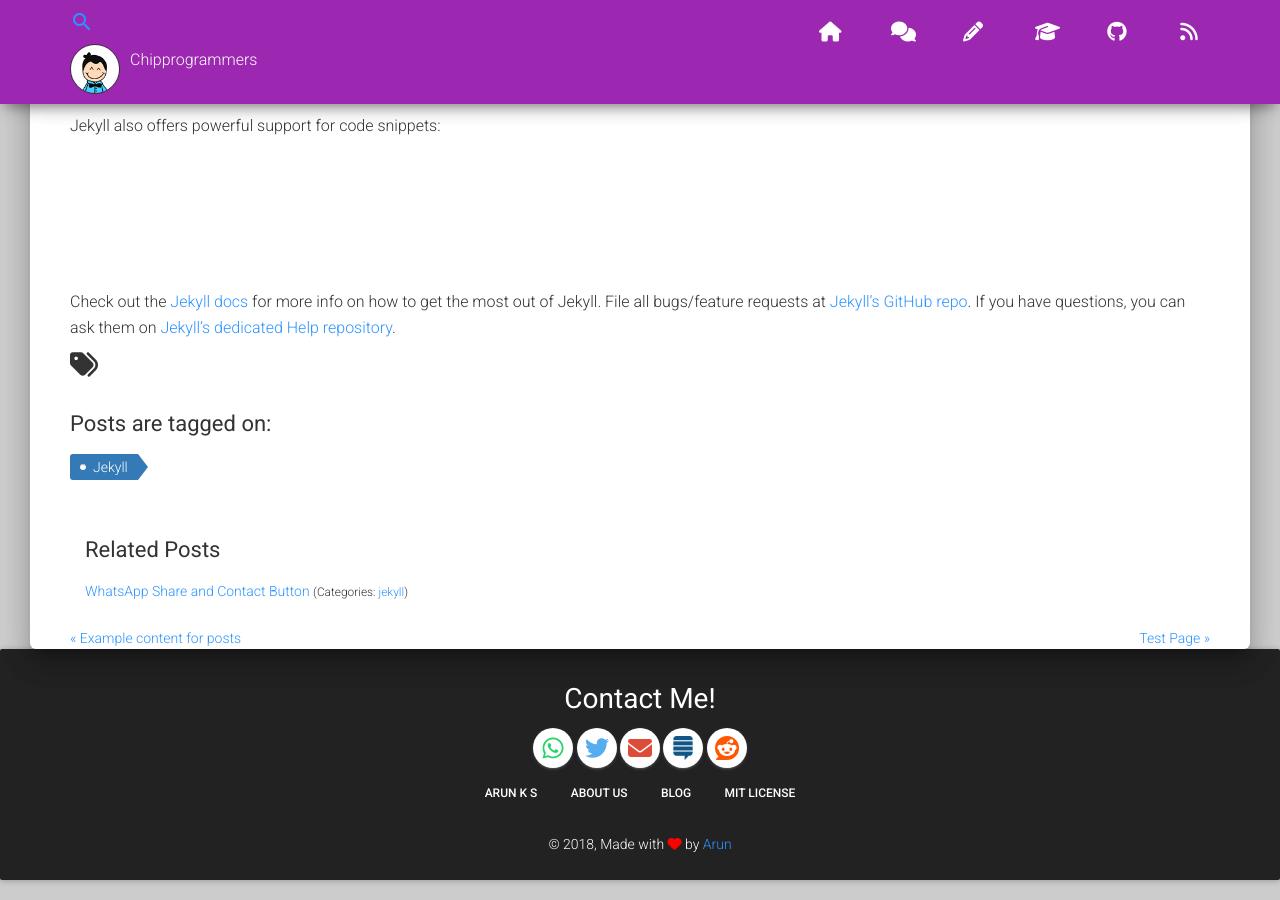
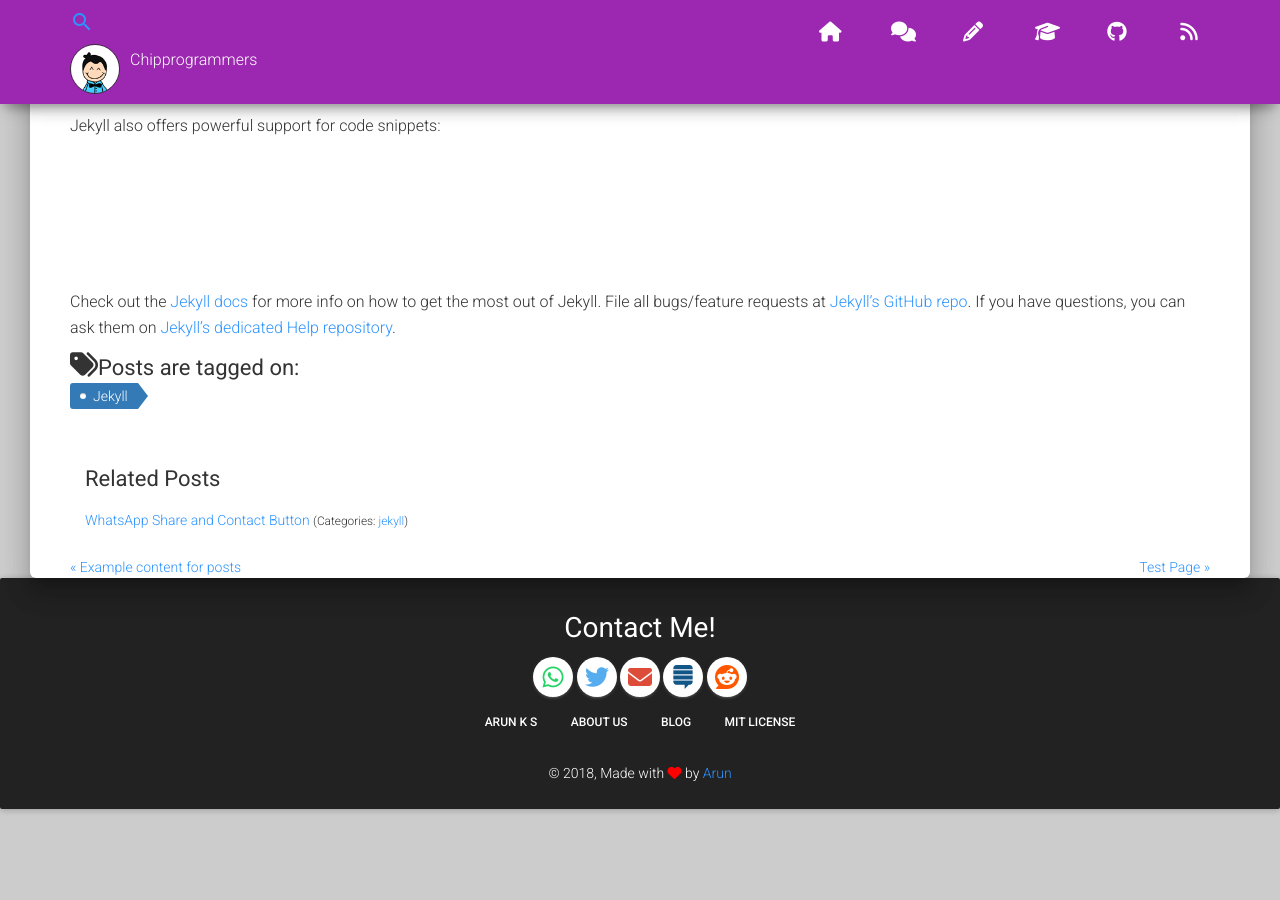
Before and after one commit to tip4programs/imbue, a Jekyll site: the page built from _posts/2016-04-24-welcome-to-jekyll.md, in a window 1280 px wide and 900 px high, scrolled down 767 px. Built offline with Jekyll 4.4.1, drawn with Linux system fonts in a browser that asks for light colours; nearby versions of some CDN libraries; comment, search, counter and statistics services are not loaded; after the commit the page ends 1596 px from its top, so only the background shows below that.

Commit message:
Update post.html

```diff
--- a/_layouts/post.html
+++ b/_layouts/post.html
@@ -11,7 +11,7 @@
 	<div class="main main-raised">
 	<div class="container">
       {% include content.html %}
-		<i class="fa fa-tags fa-2x" aria-hidden="true"></i><h4>Posts are tagged on:</h4>
+		<i class="fa fa-tags fa-2x" aria-hidden="true"></i><h4 style="display:inline">Posts are tagged on:</h4>
         <ul class="taggs">
                 {% for tag in page.tags %}
                 <li><a href="{{ site.baseurl }}/tags#{{ tag | slugify }}" class="tagg">{{ tag }}</a></li>
```
